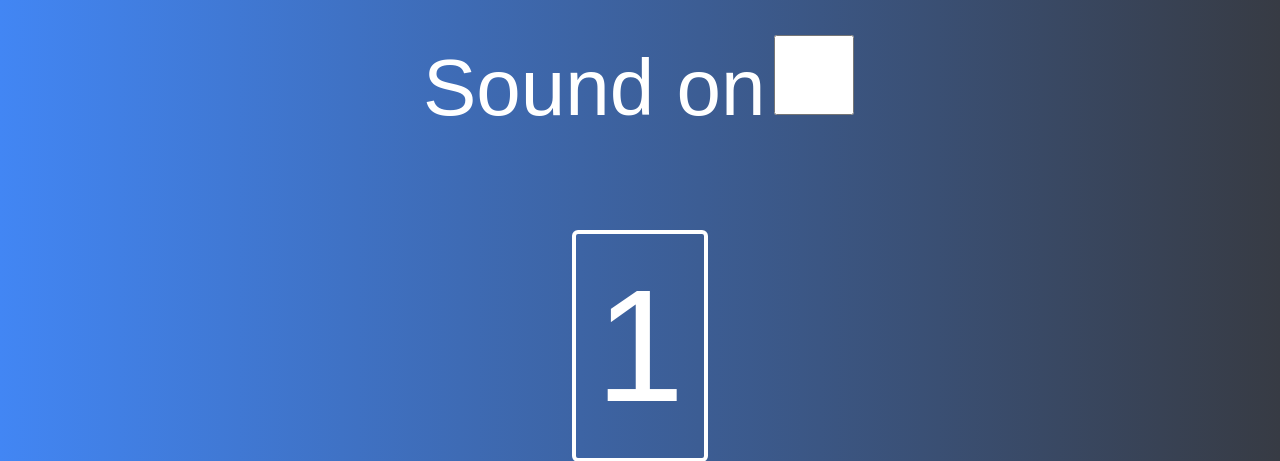
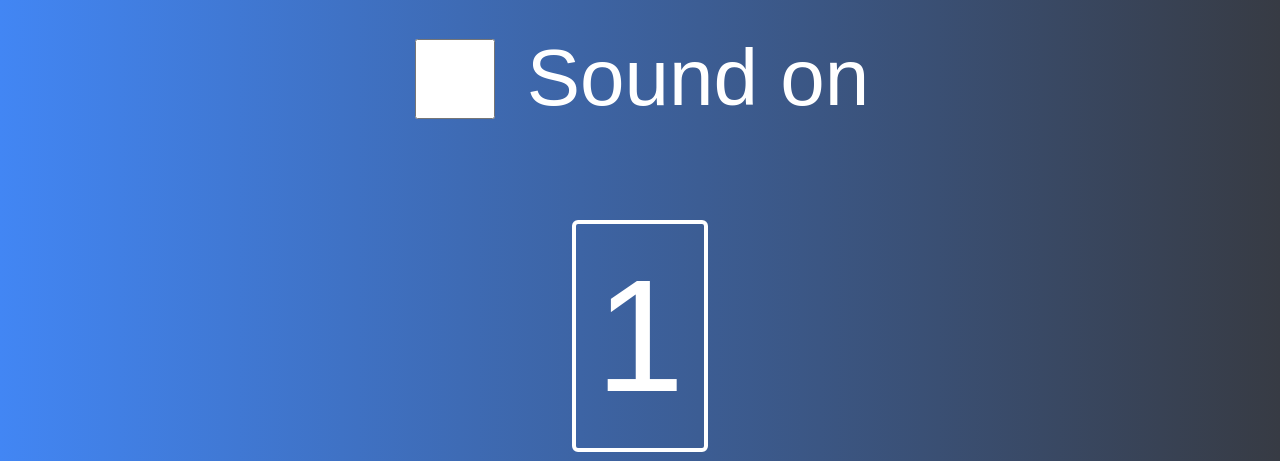
Before and after one commit to mgonzalezperna/server_presentacion_funcional, a Flask app: page /1 in a window 1280 px wide. Shown: the top 461 px of the page. Run offline with Flask 2, Linux system fonts and the light colour scheme.

Commit message:
Fix: align checkbox.

```diff
--- a/backend/backend/templates/button-note.html
+++ b/backend/backend/templates/button-note.html
@@ -9,8 +9,9 @@
 <body>
     <div>
         <div class="margen">
-            <span class="label-activar"> Sound on</span>
-            <input class="checkbox-activar" id="activar-sonido" ontouchstart="activarSonido()" type="checkbox">
+            <label class="label-activar">
+                <input class="checkbox-activar" id="activar-sonido" ontouchstart="activarSonido()" type="checkbox">Sound
+                on</label>
         </div>
         <div style="text-align: center;">
             <div class="button_cont" ontouchstart="playNote()" ontouchend="stopNote()" align="center">
@@ -80,6 +81,7 @@
     }
 
     .checkbox-activar {
+        margin-right: 2rem;
         height: 5rem;
         width: 5rem;
         vertical-align: text-bottom;
```
